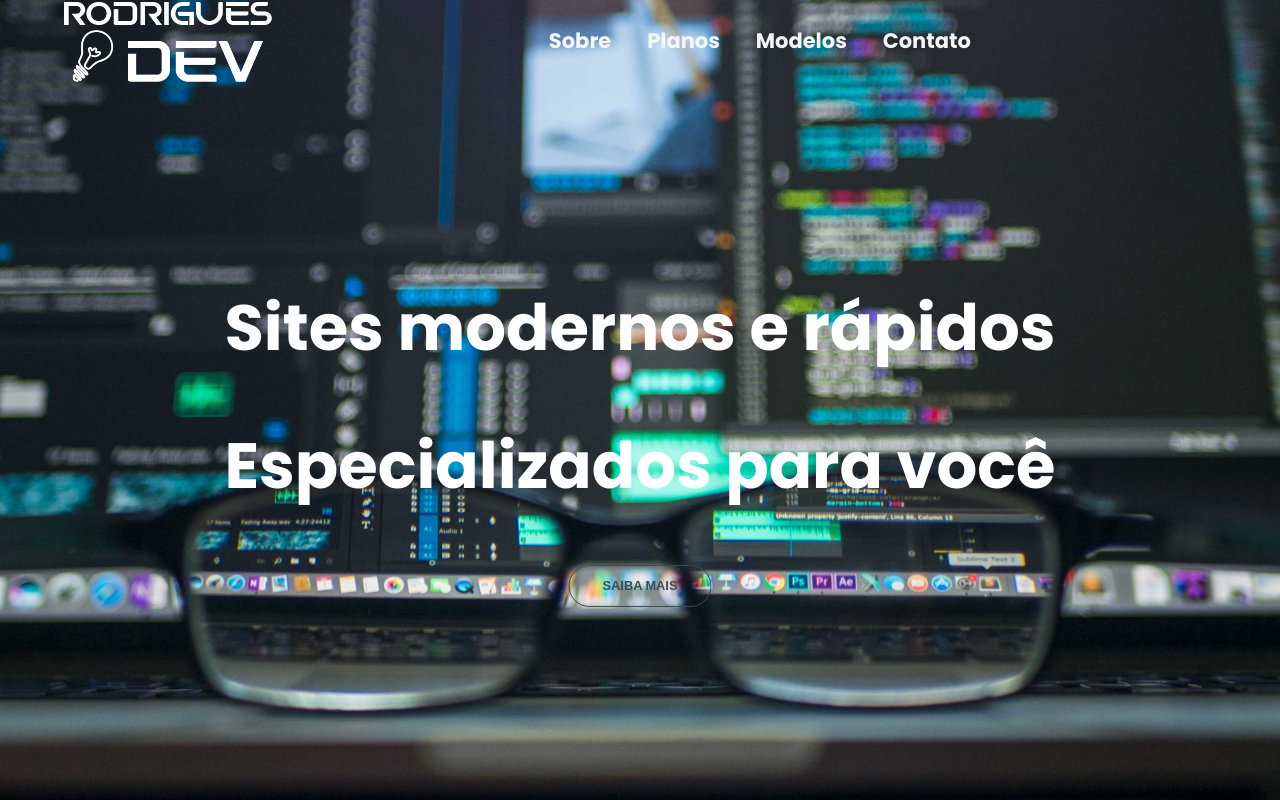
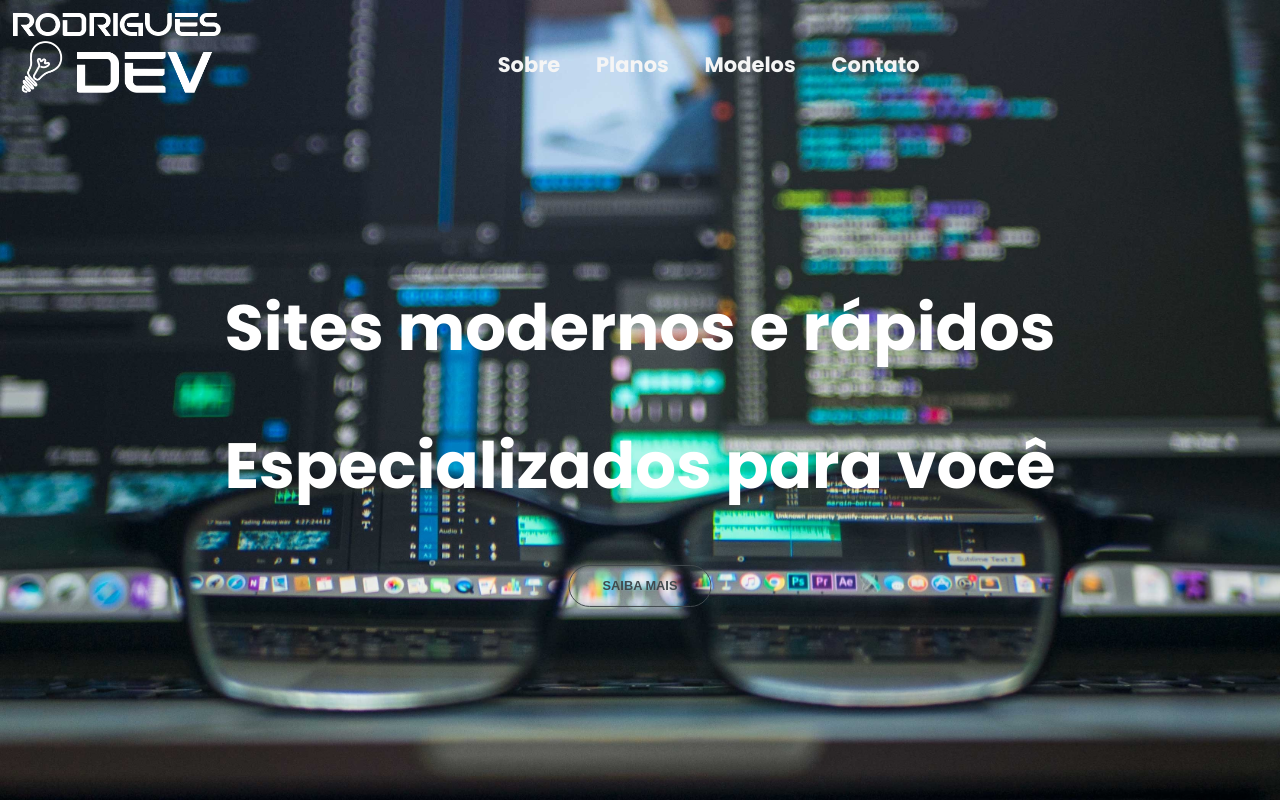
Before and after one commit to brunorcx/TemplateWhite, a React (Create React App) app: page / in a window 1280 px wide. Shown: the top 800 px of the page. Built offline with nearby package versions, Linux system fonts and the light colour scheme.

Commit message:
fixed navbar and footer styles not showing up on vercel

```diff
--- a/src/Styles/App.css
+++ b/src/Styles/App.css
@@ -286,8 +286,7 @@
   grid-template-columns: 48% 48%;
   grid-template-rows: 48% 48%;
   text-align: initial;
-  grid-template-areas: "subgrid-1 subgrid-2
-                              subgrid-3 subgrid-4";
+  grid-template-areas: "subgrid-1 subgrid-2" "subgrid-3 subgrid-4";
 }
 .App .Contatos .service .grid-2 p {
   padding: 0%;
--- a/src/Styles/Navbar.css
+++ b/src/Styles/Navbar.css
@@ -23,7 +23,7 @@
   color: aqua;
 }
 .totalNav img {
-  padding-left: 5%;
+  padding: 1% 0 1% 1%;
   height: 80px;
   object-fit: cover;
   object-position: 50% 50%;
@@ -54,7 +54,7 @@
   color: aqua;
 }
 .transparent img {
-  padding-left: 5%;
+  padding: 1% 0 1% 1%;
   height: 80px;
   object-fit: cover;
   object-position: 50% 50%;
```
